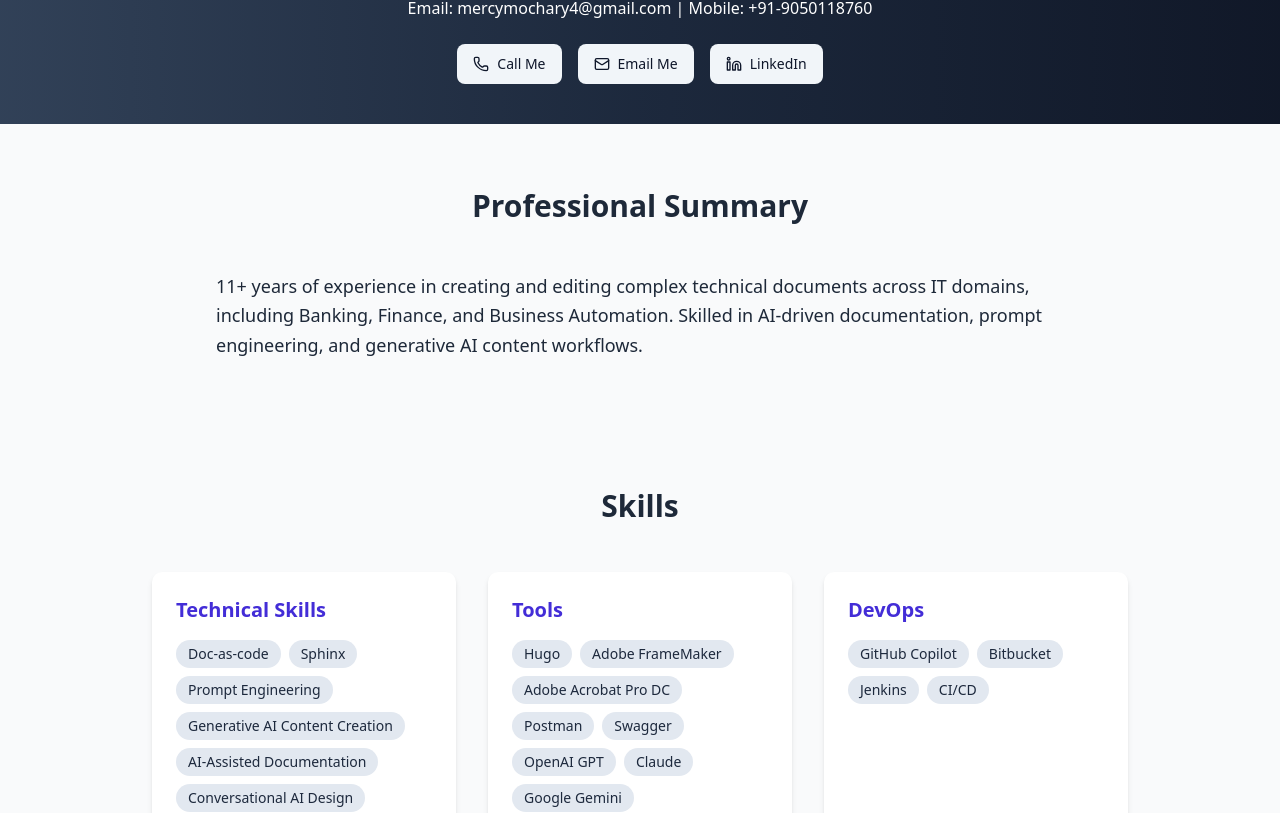
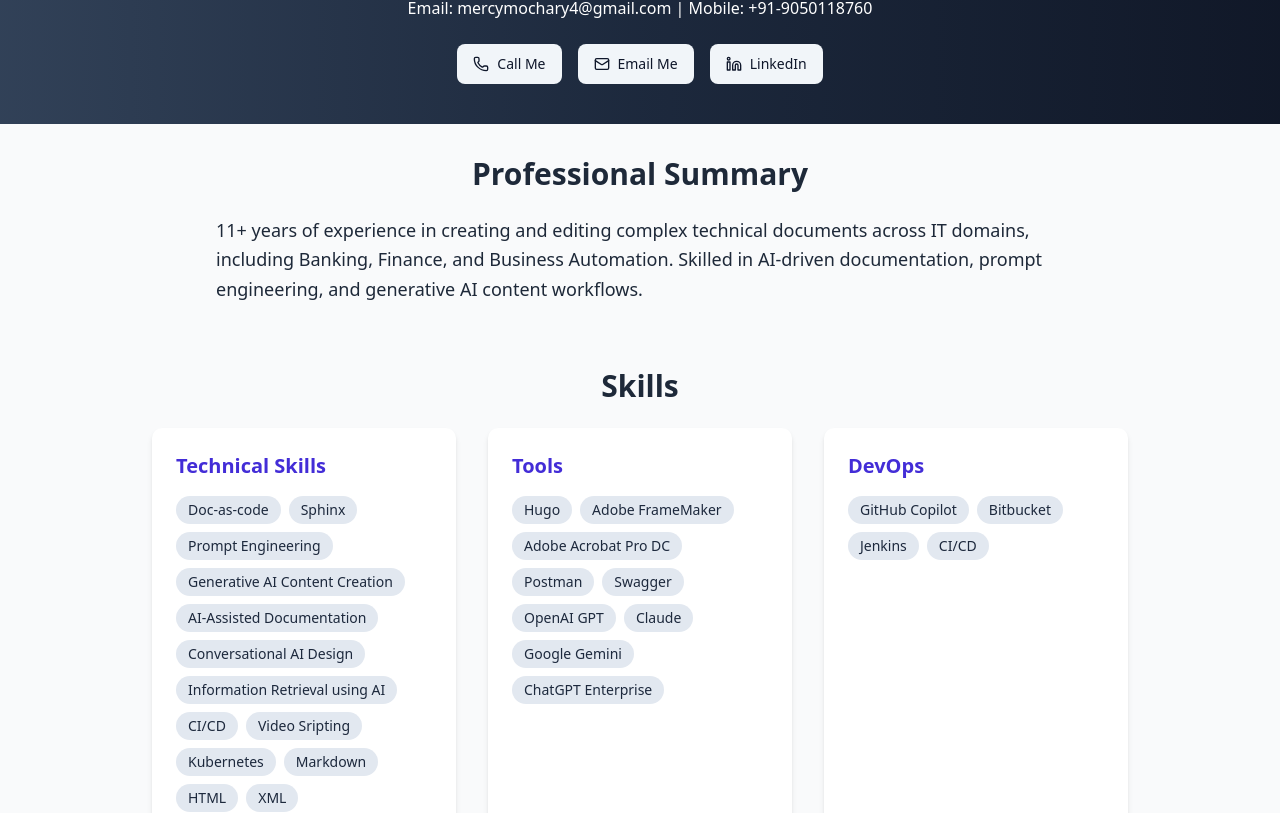
Before and after one commit to mercymsingh/mercymsingh.github.io, a Next.js app: page / in a window 1280 px wide. Shown: the part 176-989 px from the top of the page. Built offline with nearby package versions, Linux system fonts and the light colour scheme.

Commit message:
gap reduced

```diff
--- a/src/app/page.tsx
+++ b/src/app/page.tsx
@@ -188,16 +188,16 @@ const Portfolio: React.FC = () => {
       </section>
 
       {/* Summary */}
-      <section className="max-w-4xl mx-auto px-6 py-16">
-        <h3 className="text-3xl font-bold mb-12 text-center">Professional Summary</h3>
+      <section className="max-w-4xl mx-auto px-6 py-8">
+        <h3 className="text-3xl font-bold mb-6 text-center">Professional Summary</h3>
         <p className="text-lg leading-relaxed">
           11+ years of experience in creating and editing complex technical documents across IT domains, including Banking, Finance, and Business Automation. Skilled in AI-driven documentation, prompt engineering, and generative AI content workflows.
           </p>
       </section>
 
       {/* Skills */}
-      <section className="max-w-5xl mx-auto px-6 py-16">
-        <h3 className="text-3xl font-bold mb-12 text-center">Skills</h3>
+      <section className="max-w-5xl mx-auto px-6 py-8">
+        <h3 className="text-3xl font-bold mb-6 text-center">Skills</h3>
         <div className="grid grid-cols-1 md:grid-cols-2 lg:grid-cols-3 gap-8">
           {skillCategories.map((category, idx) => (
             <div key={idx} className="bg-white p-6 rounded-lg shadow-md">
```
